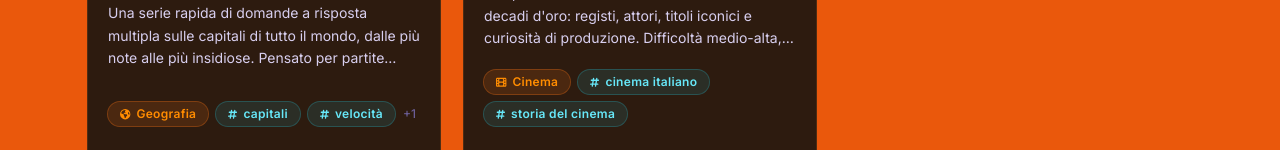
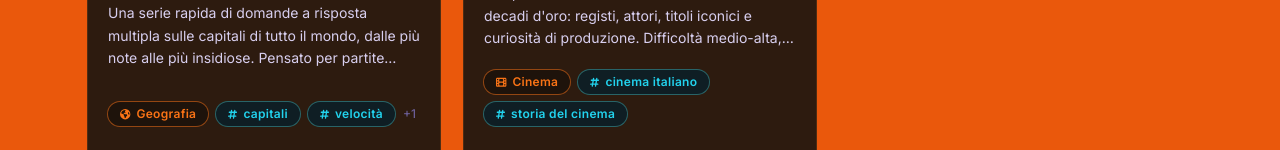
Before and after one commit to ImVinzzzz/myquiz, a React (Vite) app: page / in a window 1280 px wide. Shown: the part 802-952 px from the top of the page. Built offline with nearby package versions, Linux system fonts and the light colour scheme.

Commit message:
Add files via upload

```diff
--- a/src/components/Tag.tsx
+++ b/src/components/Tag.tsx
@@ -25,8 +25,8 @@ export default function Tag({ label, variant = 'tag', icon }: TagProps): ReactEl
 
   const variantClasses =
     variant === "genre"
-      ? "bg-[#F97316]/15 text-[#FF8C00] ring-1 ring-[#F97316]/40"
-      : "bg-[#22D3EE]/10 text-[#67E8F9] ring-1 ring-[#22D3EE]/30";
+      ? "bg-[#1E130B] text-[#F97316] ring-1 ring-[#F97316]/50"
+      : "bg-[#0F1E24] text-[#22D3EE] ring-1 ring-[#22D3EE]/40";
 
   return (
     <span className={baseClasses + " " + variantClasses}>
```
